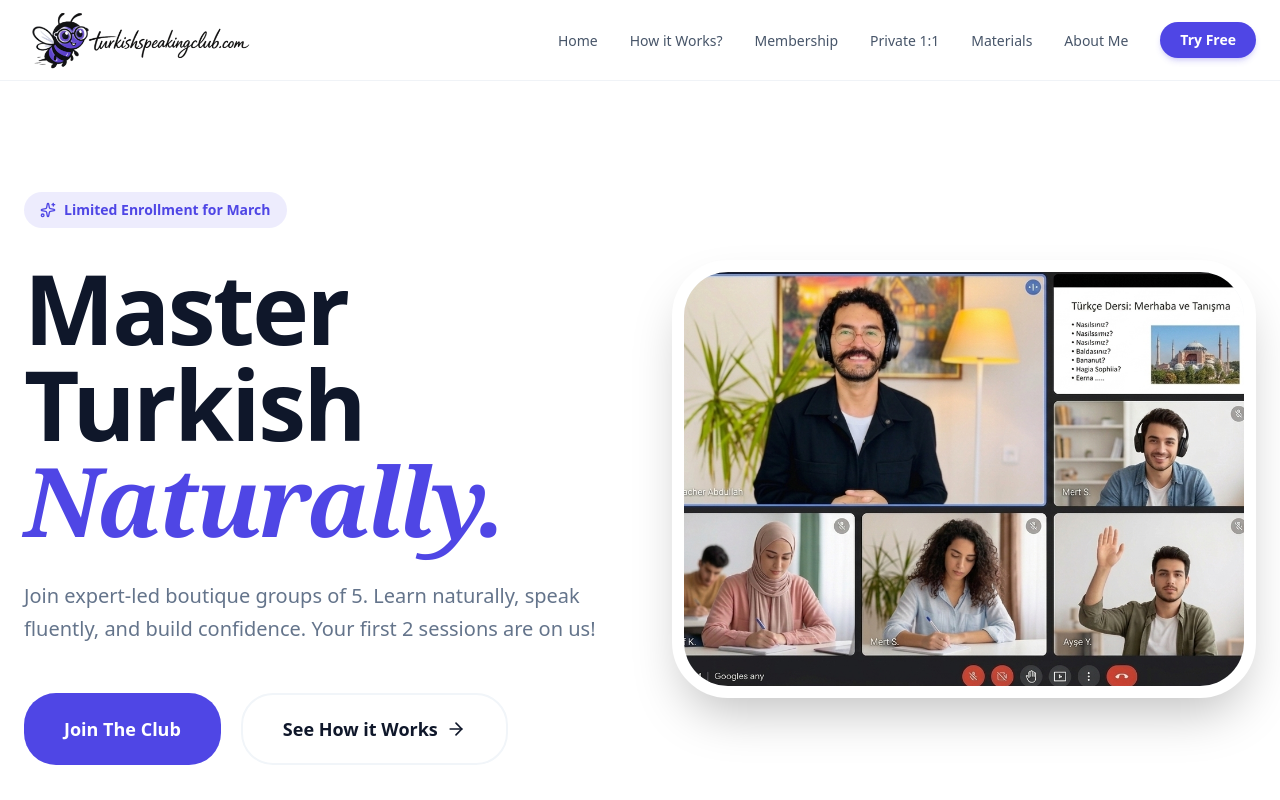
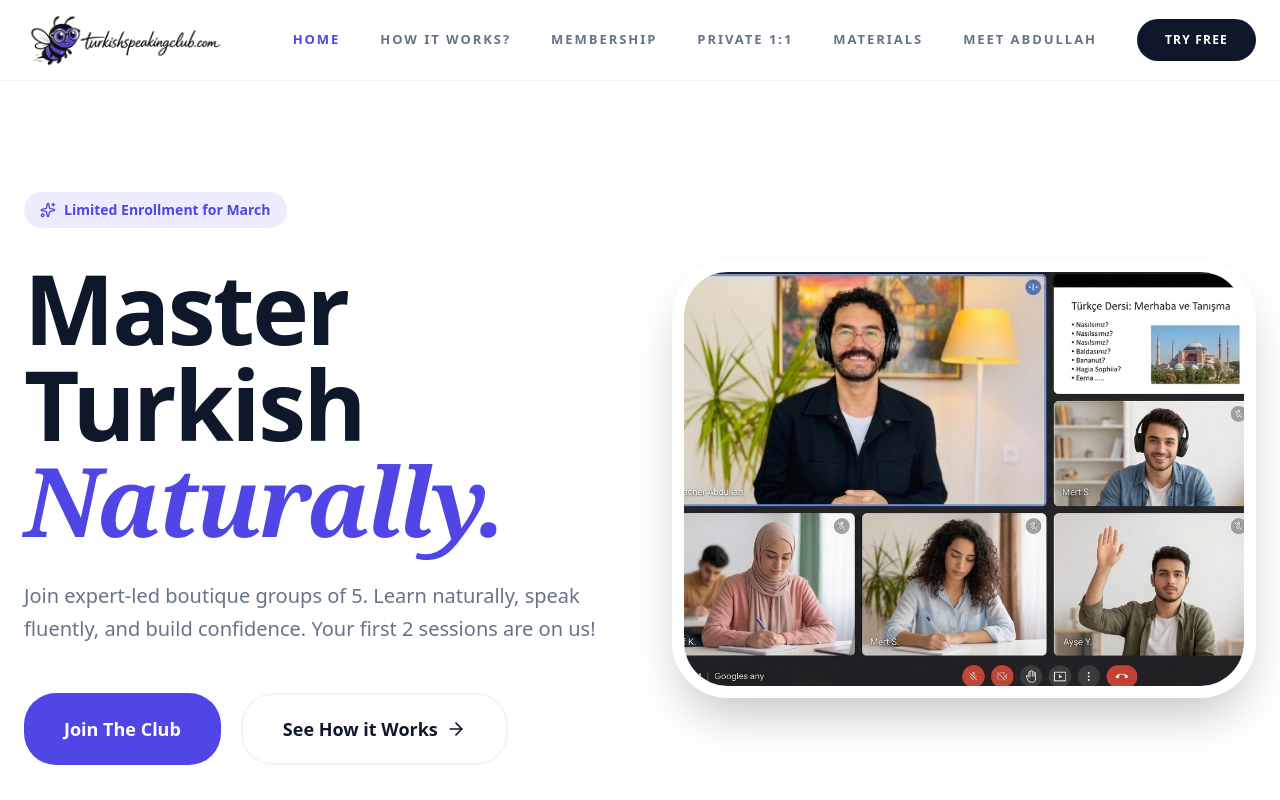
Before and after one commit to corduka/turkish-speaking-club, a React (Vite) app: page / in a window 1280 px wide. Shown: the top 800 px of the page. Built offline with nearby package versions, Linux system fonts and the light colour scheme.

Commit message:
Add scroll to top, update footer, update navbar

```diff
--- a/src/App.jsx
+++ b/src/App.jsx
@@ -2,7 +2,8 @@ import { BrowserRouter as Router, Routes, Route } from 'react-router-dom';
 import Navbar from './components/Navbar';
 import Footer from './components/Footer';
 import { FormProvider } from './context/FormContext';
-import FormModal from './components/FormModal'; // Birazdan oluşturacağız
+import FormModal from './components/FormModal';
+import ScrollToTop from './components/ScrollToTop';
 
 // Sayfalar
 import Home from './pages/Home';
@@ -23,6 +24,7 @@ function App() {
   return (
     <FormProvider>
     <Router>
+      <ScrollToTop /> {/* Her sayfa değişiminde burası tetiklenecek */}
       <div className="flex flex-col min-h-screen">
         {/* Navbar her sayfada sabit */}
         <Navbar />
--- a/src/components/Navbar.jsx
+++ b/src/components/Navbar.jsx
@@ -1,147 +1,157 @@
 import { motion, AnimatePresence } from 'framer-motion';
 import { useState, useEffect } from 'react';
 import { Link, useLocation } from 'react-router-dom';
-import { Menu, X } from 'lucide-react';
+import { ArrowUpRight, Instagram, Linkedin, Mail } from 'lucide-react';
 import logo1 from "../assets/logo1.png";
 import logo2 from "../assets/logo2.png";
-import { useForm } from '../context/FormContext'; // Doğru import
+import { useForm } from '../context/FormContext';
 
 const navItems = [
-  { name: 'Home', path: '/' },
-  { name: 'How it Works?', path: '/how-it-works' },
-  { name: 'Membership', path: '/membership' },
-  { name: 'Private 1:1', path: '/private' },
-  { name: 'Materials', path: '/materials' },
-  { name: 'About Me', path: '/about' },
+  { id: '01', name: 'Home', path: '/' },
+  { id: '02', name: 'How it Works?', path: '/how-it-works' },
+  { id: '03', name: 'Membership', path: '/membership' },
+  { id: '04', name: 'Private 1:1', path: '/private' },
+  { id: '05', name: 'Materials', path: '/materials' },
+  { id: '06', name: 'Meet Abdullah', path: '/about' },
 ];
 
 export default function Navbar() {
-  const { openForm } = useForm(); // Merkezi form fonksiyonunu aldık
+  const { openForm } = useForm();
   const [isOpen, setIsOpen] = useState(false);
   const location = useLocation();
 
-  // Sayfa değiştiğinde menüyü kapat
   useEffect(() => {
     setIsOpen(false);
   }, [location]);
 
-  // Menü açıkken kaydırmayı engelle
   useEffect(() => {
-    if (isOpen) {
-      document.body.style.overflow = 'hidden';
-    } else {
-      document.body.style.overflow = 'unset';
-    }
+    document.body.style.overflow = isOpen ? 'hidden' : 'unset';
   }, [isOpen]);
 
+  // Framer Motion Variants
+  const menuVariants = {
+    closed: { opacity: 0, y: "-100%", transition: { duration: 0.5, ease: [0.76, 0, 0.24, 1] } },
+    open: { opacity: 1, y: 0, transition: { duration: 0.6, ease: [0.76, 0, 0.24, 1] } }
+  };
+
+  const itemVariants = {
+    closed: { opacity: 0, y: 20 },
+    open: (i) => ({
+      opacity: 1,
+      y: 0,
+      transition: { delay: 0.3 + i * 0.1, duration: 0.5, ease: "easeOut" }
+    })
+  };
+
   return (
-    <nav className="fixed top-0 w-full z-[100] bg-white/70 backdrop-blur-lg border-b border-slate-200/50">
+    <nav className="fixed top-0 w-full z-[100] bg-white/80 backdrop-blur-xl border-b border-slate-100">
       <div className="max-w-7xl mx-auto px-6 h-20 flex items-center justify-between">
 
-        {/* Logo */}
-        <Link to="/">
-          <motion.div
-            initial={{ opacity: 0 }}
-            animate={{ opacity: 1 }}
-            className="text-xl font-extrabold tracking-tighter text-brand-primary"
-          >
-            {logo1 && <img src={logo1} alt="logo" className="h-16 object-cover" loading="lazy" />}
+        {/* Logo Section */}
+        <Link to="/" className="z-[110]">
+          <motion.div initial={{ opacity: 0 }} animate={{ opacity: 1 }}>
+            <img src={logo1} alt="logo" className="h-12 md:h-14 object-contain" />
           </motion.div>
         </Link>
 
-        {/* Desktop Nav */}
-        <div className="hidden md:flex items-center gap-8">
-          {navItems.map((item, index) => (
-            <motion.div
+        {/* Desktop Navigation */}
+        <div className="hidden md:flex items-center gap-10">
+          {navItems.map((item) => (
+            <Link
               key={item.name}
-              initial={{ opacity: 0, x: -10 }}
-              animate={{ opacity: 1, x: 0 }}
-              transition={{ delay: index * 0.1 }}
+              to={item.path}
+              className={`text-[13px] font-bold uppercase tracking-[0.15em] transition-all hover:text-brand-primary ${location.pathname === item.path ? 'text-brand-primary' : 'text-slate-500'}`}
             >
-              <Link to={item.path} className="text-sm font-medium text-slate-600 hover:text-brand-primary transition-colors">
               {item.name}
             </Link>
-            </motion.div>
           ))}
-          <motion.button
-            whileHover={{ scale: 1.05 }}
-            whileTap={{ scale: 0.95 }}
+          <button
             onClick={() => openForm('navbar')}
-            className="bg-brand-primary text-white px-5 py-2 rounded-full text-sm font-semibold shadow-md shadow-brand-primary/20"
+            className="bg-slate-900 text-white px-7 py-3 rounded-full text-[12px] font-black uppercase tracking-widest hover:bg-brand-primary hover:shadow-lg hover:shadow-brand-primary/20 transition-all active:scale-95"
           >
             Try Free
-          </motion.button>
+          </button>
         </div>
 
-        {/* Mobile Toggle Button */}
-        <div className="md:hidden z-[110]">
+        {/* Custom Premium Hamburger Button */}
         <button
           onClick={() => setIsOpen(!isOpen)}
-            className="p-2 text-slate-600 hover:text-brand-primary transition-colors"
+          className="md:hidden z-[110] relative w-10 h-10 flex flex-col items-center justify-center gap-1.5"
+          aria-label="Toggle Menu"
         >
-            {isOpen ? <X className="w-7 h-7" /> : <Menu className="w-7 h-7" />}
+          <motion.span
+            animate={isOpen ? { rotate: 45, y: 4 } : { rotate: 0, y: 0 }}
+            className="w-7 h-0.5 bg-slate-900 rounded-full block"
+          />
+          <motion.span
+            animate={isOpen ? { opacity: 0 } : { opacity: 1 }}
+            className="w-7 h-0.5 bg-slate-900 rounded-full block"
+          />
+          <motion.span
+            animate={isOpen ? { rotate: -45, y: -4 } : { rotate: 0, y: 0 }}
+            className="w-7 h-0.5 bg-slate-900 rounded-full block"
+          />
         </button>
-        </div>
       </div>
 
       {/* Mobile Menu Overlay */}
       <AnimatePresence>
         {isOpen && (
           <motion.div
-            initial={{ opacity: 0 }}
-            animate={{ opacity: 1 }}
-            exit={{ opacity: 0 }}
-            className="fixed inset-0 h-[100dvh] w-full bg-[#F8FAFC] z-[999] md:hidden flex flex-col"
+            variants={menuVariants}
+            initial="closed"
+            animate="open"
+            exit="closed"
+            className="fixed inset-0 h-[100dvh] w-full bg-white z-[105] flex flex-col"
           >
-            {/* 1. Header */}
-            <div className="flex-none h-20 px-6 flex items-center justify-between border-b border-slate-100 bg-white">
-              <div className="text-xl font-extrabold tracking-tighter text-brand-primary">
-                {logo2 && <img src={logo2} alt="logo" className="h-16 object-contain" />}
-              </div>
-              <button onClick={() => setIsOpen(false)} className="p-2 text-slate-600">
-                <X className="w-8 h-8" />
-              </button>
-            </div>
+            {/* Background Decorative Element */}
+            <div className="absolute top-[-10%] right-[-10%] w-80 h-80 bg-brand-primary/5 blur-[100px] rounded-full -z-10" />
 
-            {/* 2. Menü Linkleri */}
-            <div className="flex-1 flex flex-col items-center justify-center gap-6 px-10">
-              {navItems.map((item, index) => (
-                <motion.div
-                  key={item.name}
-                  initial={{ opacity: 0, y: 20 }}
-                  animate={{ opacity: 1, y: 0 }}
-                  transition={{ delay: index * 0.05 }}
-                  className="w-full text-center"
-                >
+            <div className="flex-1 flex flex-col pt-32 px-10">
+              <p className="text-[10px] font-black uppercase tracking-[0.3em] text-slate-400 mb-10">Navigation</p>
+
+              <div className="space-y-6">
+                {navItems.map((item, i) => (
+                  <motion.div key={item.name} custom={i} variants={itemVariants} initial="closed" animate="open">
                     <Link
                       to={item.path}
+                      className="group flex items-end gap-4"
                       onClick={() => setIsOpen(false)}
-                    className="text-3xl font-bold text-slate-800 active:text-brand-primary block py-2"
                     >
+                      <span className="text-[12px] font-serif italic text-brand-primary mb-2 opacity-50">{item.id}</span>
+                      <span className={`text-4xl font-black tracking-tighter ${location.pathname === item.path ? 'text-brand-primary' : 'text-slate-900'}`}>
                         {item.name}
+                      </span>
                     </Link>
                   </motion.div>
                 ))}
+              </div>
 
               <motion.div
-                initial={{ opacity: 0, scale: 0.9 }}
-                animate={{ opacity: 1, scale: 1 }}
-                transition={{ delay: 0.4 }}
-                className="w-full pt-6"
+                initial={{ opacity: 0 }}
+                animate={{ opacity: 1 }}
+                transition={{ delay: 0.8 }}
+                className="mt-12"
               >
                 <button
                   onClick={() => openForm('navbar')}
-                  className="w-full bg-brand-primary text-white py-5 rounded-2xl text-xl font-bold shadow-xl shadow-brand-primary/20"
+                  className="w-full bg-slate-900 text-white py-6 rounded-2xl text-lg font-black tracking-tight flex items-center justify-center gap-3 active:scale-[0.98]"
                 >
-                  Try Free
+                  Start Your Journey <ArrowUpRight className="w-5 h-5" />
                 </button>
               </motion.div>
             </div>
 
-            {/* 3. Alt Bilgi */}
-            <div className="flex-none p-10 text-center text-slate-400 border-t border-slate-50">
-              <p className="text-sm font-medium">Join the club, start talking.</p>
-              <p className="text-xs mt-1">info@turkishspeakingclub.com</p>
+            {/* Footer of Mobile Menu */}
+            <div className="p-10 border-t border-slate-50 flex justify-between items-center">
+              <div className="flex gap-6">
+                <Instagram className="w-5 h-5 text-slate-400" />
+                <Linkedin className="w-5 h-5 text-slate-400" />
+                <Mail className="w-5 h-5 text-slate-400" />
+              </div>
+              <p className="text-[10px] font-black uppercase tracking-widest text-slate-300 italic font-serif">
+                Boutique Turkish Learning
+              </p>
             </div>
           </motion.div>
         )}
--- /dev/null
+++ b/src/components/ScrollToTop.jsx
@@ -0,0 +1,14 @@
+import { useEffect } from "react";
+import { useLocation } from "react-router-dom";
+
+export default function ScrollToTop() {
+  const { pathname } = useLocation();
+
+  useEffect(() => {
+    // Sayfa değiştiğinde en üste süzülerek değil, direkt ışınlanarak çıkmasını sağlarız.
+    // "smooth" yaparsan sayfa yüklenirken kayma efektini görürsün, "instant" (default) daha profesyoneldir.
+    window.scrollTo(0, 0);
+  }, [pathname]);
+
+  return null;
+}
```
Also changed, not shown: src/components/Footer.jsx (+17 -24 lines). Lines whose indentation alone changed are shown as unchanged.
